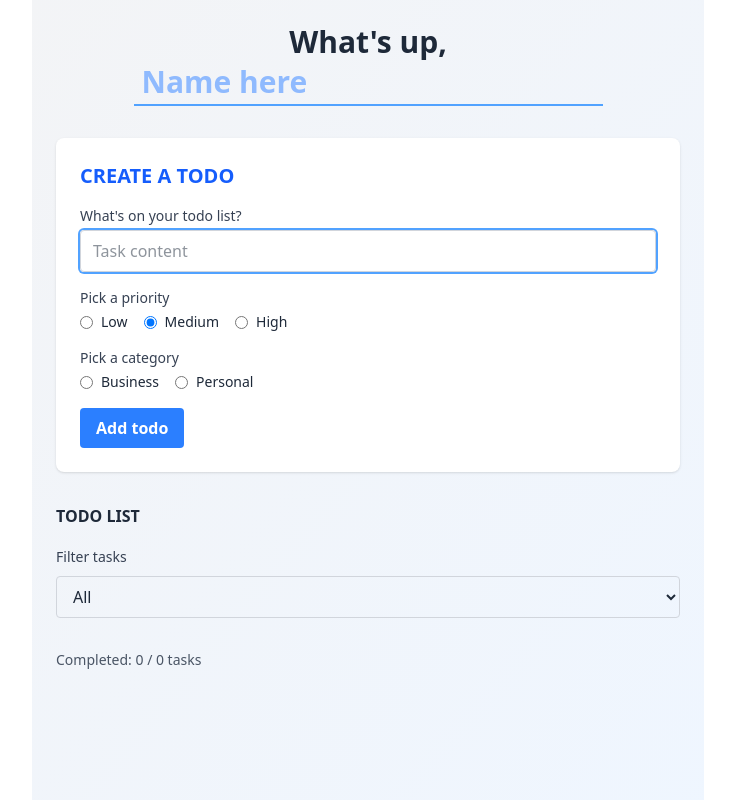
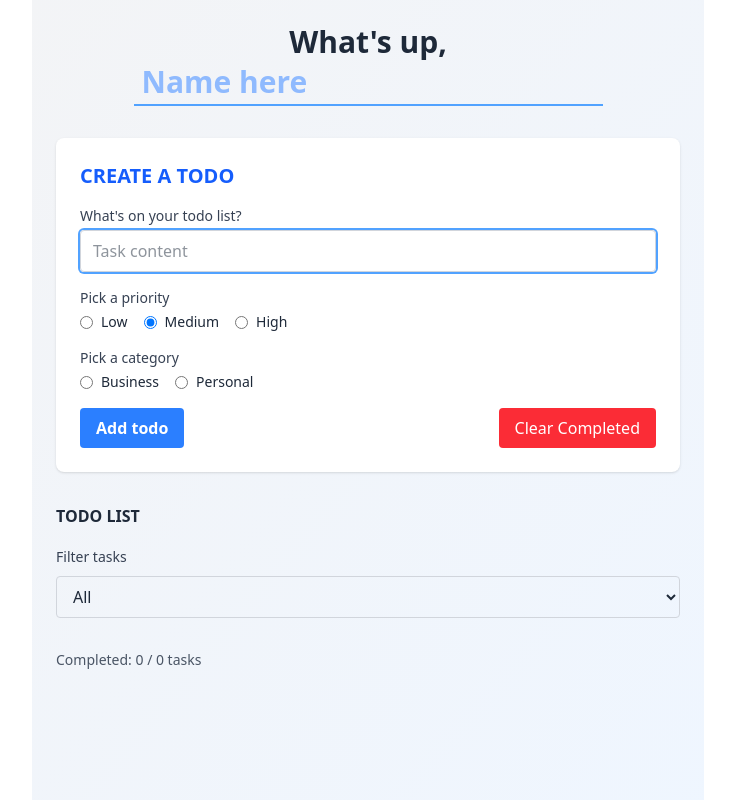
Before and after one commit to Radomir9/todo-app, a Vue app: page / in a window 1280 px wide. Shown: the whole page, without its empty margins (272-1007 px from the left). Built offline with nearby package versions, Linux system fonts and the light colour scheme.

Commit message:
Add 'Clear Completed' button to remove all finished todos

```diff
--- a/src/App.vue
+++ b/src/App.vue
@@ -54,10 +54,17 @@
                     </div>
                 </div>
 
+                <div class="flex items-center justify-between mt-4">
+                    <input type="submit" value="Add todo"
+                        class="bg-blue-500 hover:bg-blue-600 text-white font-semibold px-4 py-2 rounded cursor-pointer transition" />
+                    <button @click="clearCompleted" type="button"
+                        class="px-4 py-2 bg-red-500 text-white rounded hover:bg-red-600 transition cursor-pointer">
+                        Clear Completed
+                    </button>
+                </div>
 
-                <input type="submit" value="Add todo"
-                    class="bg-blue-500 hover:bg-blue-600 text-white font-semibold px-4 py-2 rounded cursor-pointer transition" />
             </form>
+
         </section>
 
         <section>
@@ -217,6 +224,10 @@ const addTodo = () => {
 const removeTodo = (todo) => {
     todos.value = todos.value.filter((t) => t !== todo);
 };
+
+const clearCompleted = () => {
+    todos.value = todos.value.filter(todo => !todo.done)
+}
 </script>
 
 <style scoped>
```
